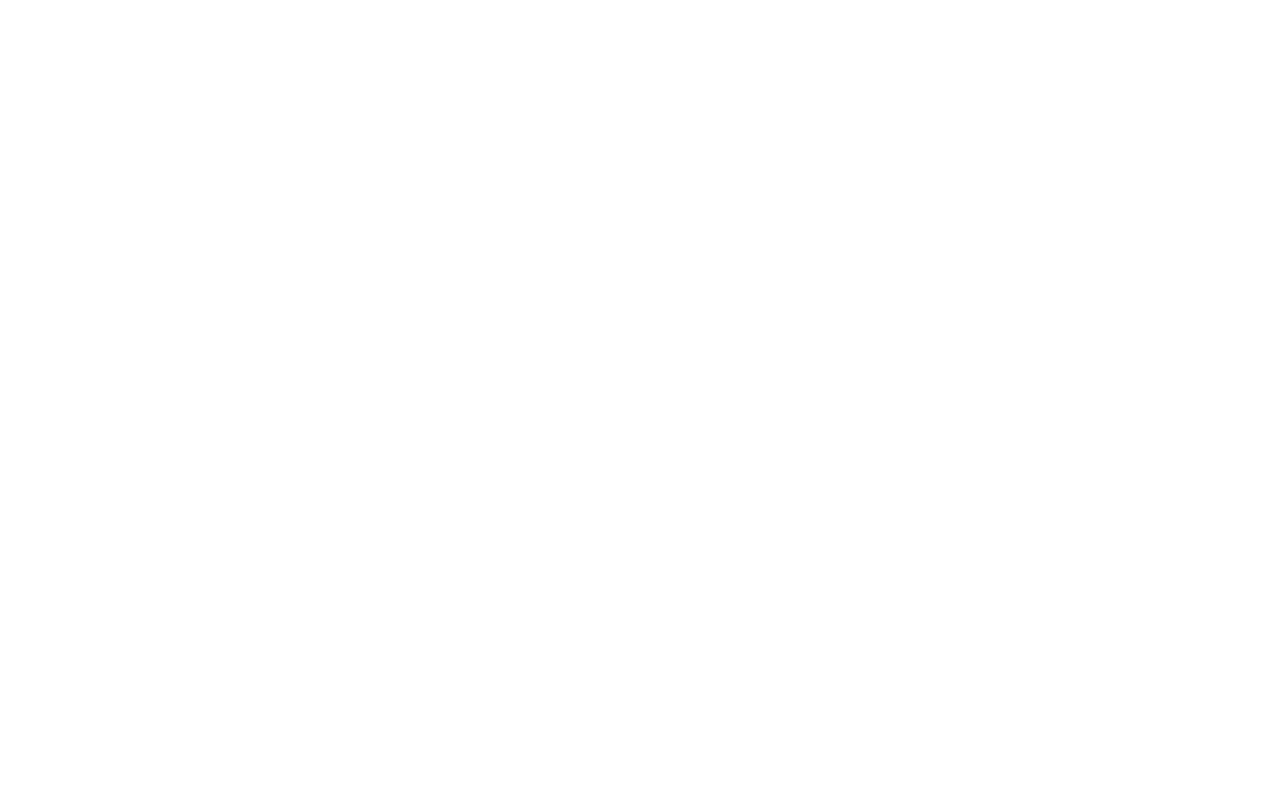
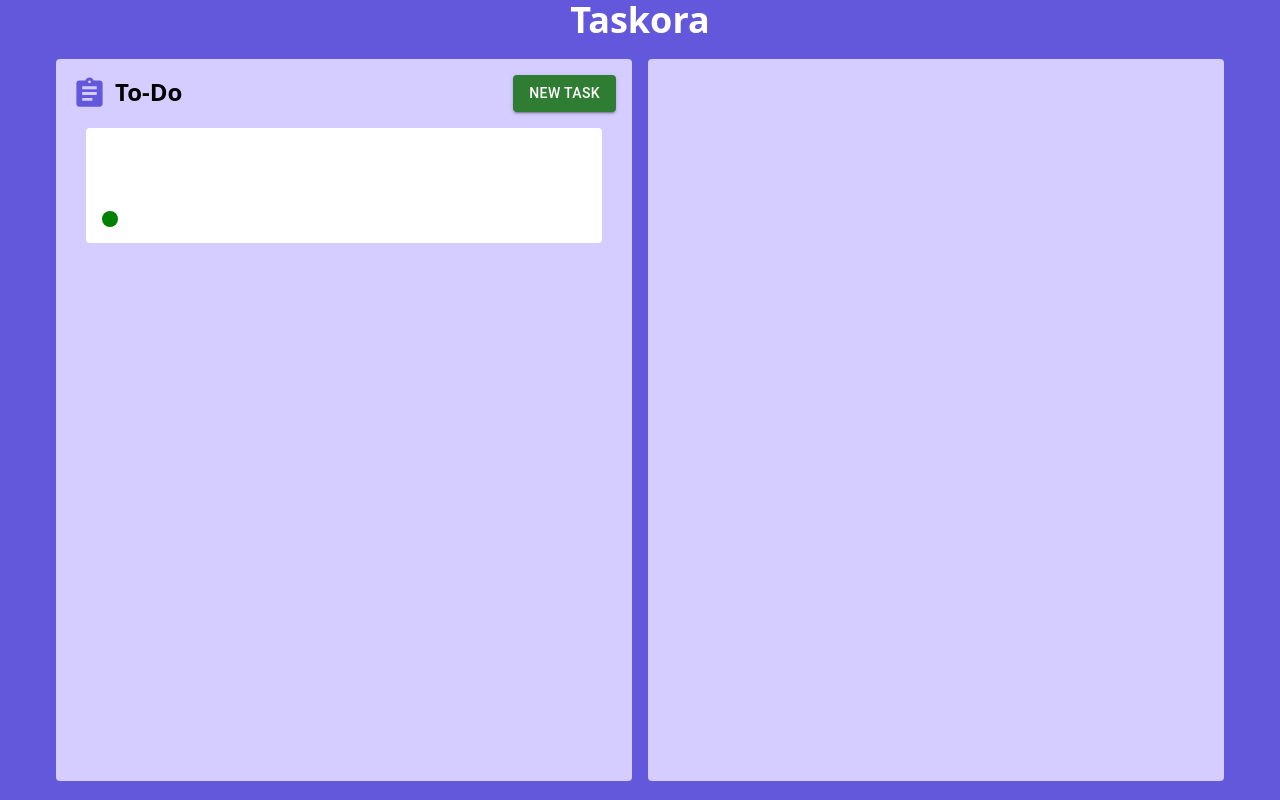
Before and after one commit to abolfazl-f11/TaskOra, a React (Vite) app: page / in a window 1280 px wide. Before the commit this address had no page. Built offline with nearby package versions, Linux system fonts and the light colour scheme.

Commit message:
add homePage part1

```diff
--- a/src/App.jsx
+++ b/src/App.jsx
@@ -1,6 +1,7 @@
 import LoginPage from './Authentication/Login/LoginPage.jsx';
 import ForgotPass from './Authentication/Forgot/ForgotPass.jsx';
 import SignUpPage from './Authentication/SignUp/SignUpPage.jsx';
+import HomePage from './Authentication/Home/HomePage.jsx';
 import { BrowserRouter, Routes, Route } from 'react-router-dom';
 
 const App = () => {
@@ -9,6 +10,7 @@
     <div>
       <BrowserRouter>
         <Routes>
+          <Route path='/' element={<HomePage />} />
           <Route path='/login' element={<LoginPage />} />
           <Route path='/login/forgot-password' element={<ForgotPass />} />
           <Route path='/signup' element={<SignUpPage />} />
--- /dev/null
+++ b/src/Authentication/Home/HomePage.jsx
@@ -0,0 +1,76 @@
+import AssignmentIcon from '@mui/icons-material/Assignment';
+import TaskComponent from '../../Components/taskComponent';
+import Button from '@mui/material/Button';
+import Box from '@mui/material/Box';
+import Typography from '@mui/material/Typography';
+import Modal from '@mui/material/Modal';
+import * as React from 'react';
+
+const style = {
+    position: 'absolute',
+    top: '50%',
+    left: '50%',
+    transform: 'translate(-50%, -50%)',
+    width: 500,
+    bgcolor: 'background.paper',
+    boxShadow: 24,
+    p: 2,
+    display: 'flex',
+    flexDirection: 'column',
+    gap: 2,
+    borderRadius: 5
+};
+
+const HomePage = () => {
+    const [open, setOpen] = React.useState(false);
+    const handleOpen = () => setOpen(true);
+    const handleClose = () => setOpen(false);
+
+    return (
+        <div className="w-full h-screen bg-[#6358DC]">
+            <h1 className="text-center text-[#fff] font-bold text-4xl h-[5%]">Taskora</h1>
+            <div className="flex justify-center items-center gap-4 h-[95%] w-full">
+                <div className="w-[45%] h-[95%] rounded bg-[#D5CCFF] p-4 flex flex-col gap-4">
+                    <div className="flex justify-between items-center">
+                        <div className='flex gap-2'>
+                            <AssignmentIcon fontSize='large' sx={{ color: '#6358DC' }} />
+                            <h1 className='text-2xl font-bold'>To-Do</h1>
+                        </div>
+                        <Button onClick={handleOpen} variant="contained" color="success">
+                            New Task
+                        </Button>
+                        <Modal
+                            open={open}
+                            onClose={handleClose}
+                            aria-labelledby="modal-modal-title"
+                            aria-describedby="modal-modal-description"
+                        >
+                            <Box sx={style}>
+                                <h1 className='text-xl font-bold text-[#6358DC]'>New Task</h1>
+                                <div className='flex flex-col gap-2 pl-2'>
+                                    <div>
+                                        <label htmlFor="" className='font-bold self-start'>Title</label>
+                                        <input type="text" placeholder='Enter your Title Task' className='w-[95%] outline-none bg-[#ECECEC] p-2 rounded' />
+                                    </div>
+                                    <div>
+                                        <label htmlFor="">Priority</label>
+                                        <select name="" id=""></select>
+                                    </div>
+                                </div>
+
+                            </Box>
+                        </Modal>
+
+                    </div>
+                    <div className='flex flex-col items-center gap-2 overflow-y-scroll h-[95%]'>
+                        <TaskComponent />
+                    </div>
+                </div>
+                <div className="w-[45%] h-[95%] rounded bg-[#D5CCFF] p-4"></div>
+            </div>
+        </div>
+    )
+}
+
+
+export default HomePage;
--- a/src/Authentication/Login/LoginPage.jsx
+++ b/src/Authentication/Login/LoginPage.jsx
@@ -15,10 +15,11 @@
     const handleLogin = async () => {/* اطلاعات کاربر ارسال به بکند */
         const data = {
             userEmail: userEmail,
+            password: userPassword,
         };
 
         try {
-            const response = await axios.get('http://192.168.137.1:3000/auth/login', data);
+            const response = await axios.post('http://192.168.137.1:3000/auth/login', data);
             console.log('Login successful:', response.data);
             navigate('/')
         } catch (error) {
--- /dev/null
+++ b/src/Components/taskComponent.jsx
@@ -0,0 +1,17 @@
+
+
+const TaskComponent = () => {
+    const a = 'green';
+    return (
+        <div className='w-[95%] bg-white rounded p-4 h-[115px] flex flex-col justify-between'>
+            <h1 className='text-xl font-bold'></h1>
+            <div className="flex justify-between">
+                <button style={{ backgroundColor: a }} className="p-2 rounded-[12px] text-white"></button>
+                <p></p>
+            </div>
+        </div>
+    )
+}
+
+
+export default TaskComponent;
```
